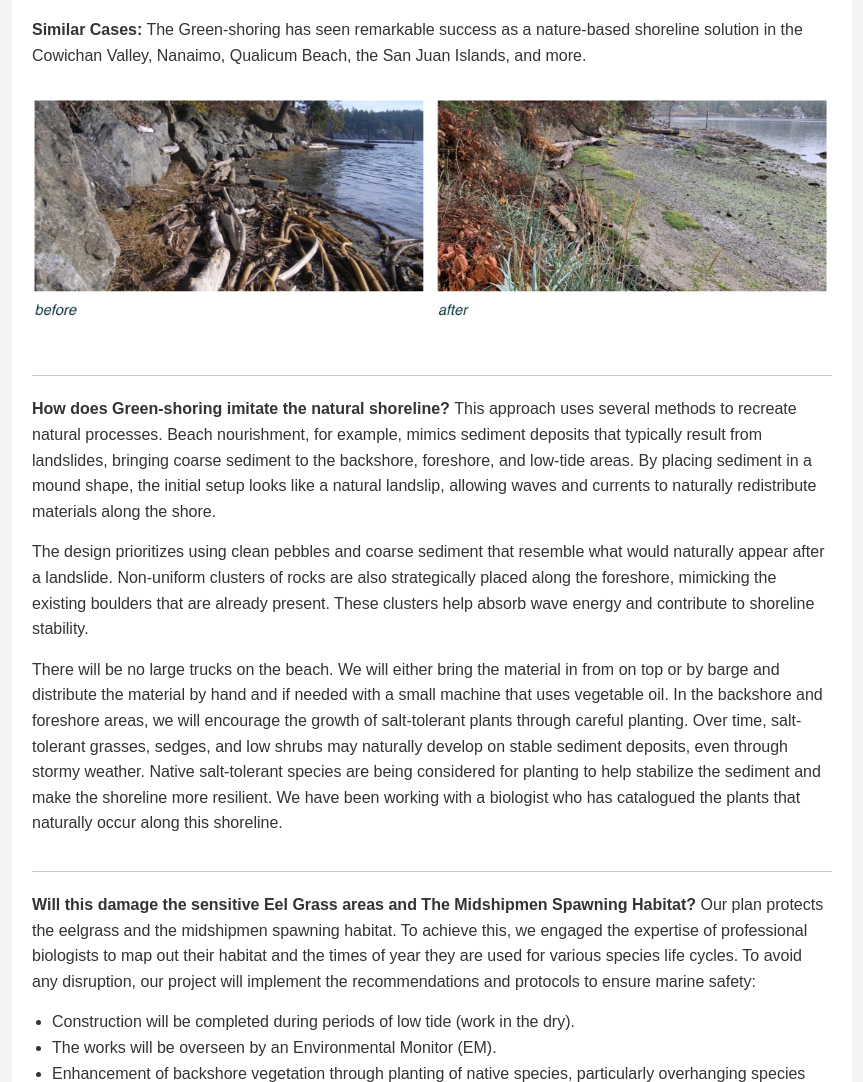
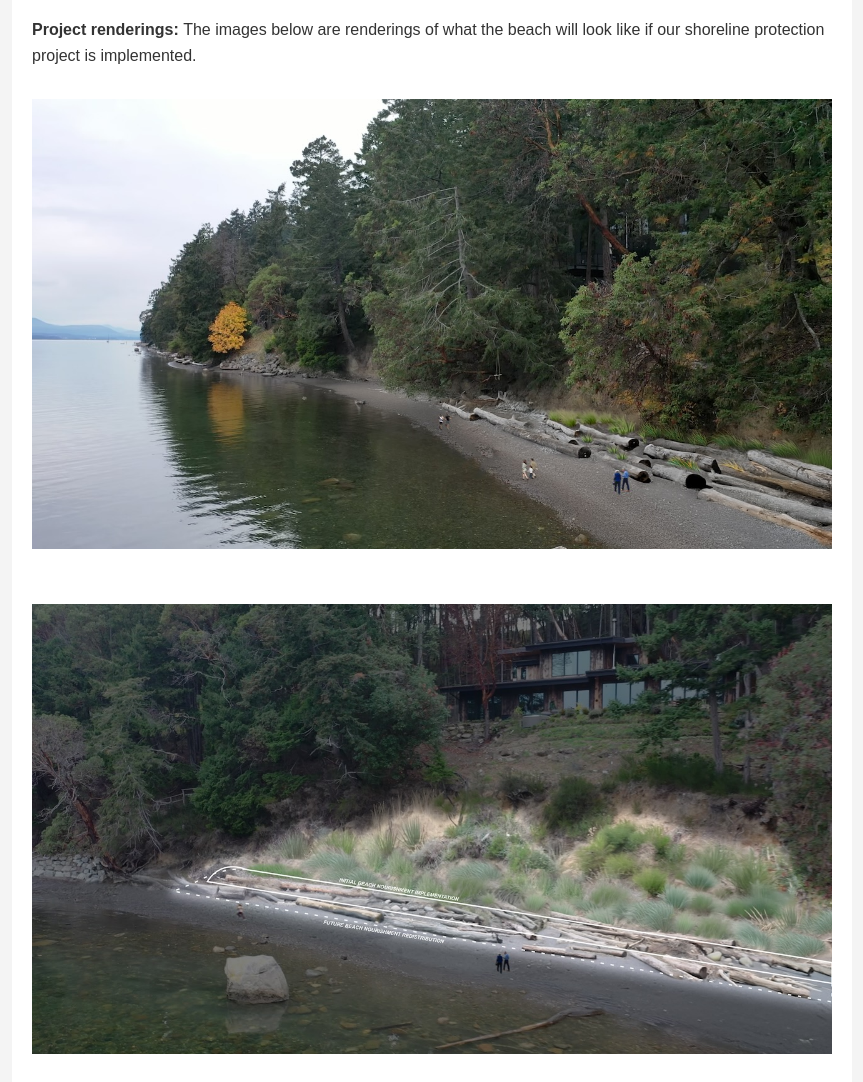
Before and after one commit to featheredape/bakerbeach, a plain HTML site: page index.html in a window 1280 px wide. Shown: the part 1725-2807 px from the top of the page, without its empty margins (208-1071 px from the left). Drawn offline with Linux system fonts and the light colour scheme.

Commit message:
addded renderings of beach after implementation

```diff
--- a/index.html
+++ b/index.html
@@ -221,14 +221,19 @@
 
             <section id="similar-cases">
                 <p>
-                    <strong>Similar Cases:</strong> The Green-shoring has seen
-                    remarkable success as a nature-based shoreline solution in
-                    the Cowichan Valley, Nanaimo, Qualicum Beach, the San Juan
-                    Islands, and more.
+                    <strong>Project renderings: </strong> The images below are
+                    renderings of what the beach will look like if our shoreline
+                    protection project is implemented.
                 </p>
                 <p>
                     <img
-                        src="img/bbeach1.jpg"
+                        src="img/beach_proposal1.jpeg"
+                        alt="Before and after shoreline restoration"
+                    />
+                </p>
+                <p>
+                    <img
+                        src="img/beach_proposal2.jpeg"
                         alt="Before and after shoreline restoration"
                     />
                 </p>
```
Also changed, not shown: img/beach_proposal1.jpeg (added), img/beach_proposal2.jpeg (added), 2 other files.
